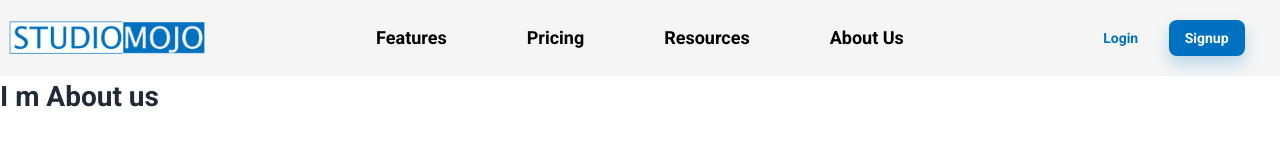
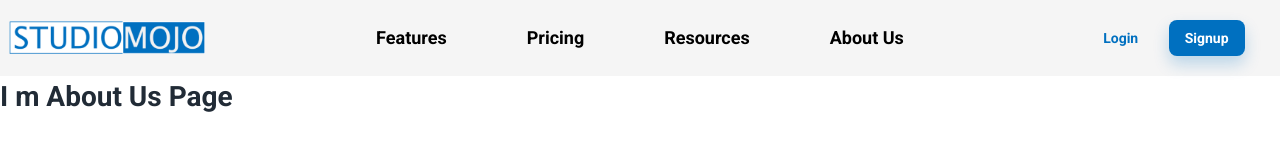
Before and after one commit to RAKITHA-AMADITHYA/Studio-Mojo, a React (Vite) app: page /about in a window 1280 px wide. Shown: the top 168 px of the page. Built offline with nearby package versions, Linux system fonts and the light colour scheme.

Commit message:
created about us jsx

```diff
--- a/src/pages/AboutUs.jsx
+++ b/src/pages/AboutUs.jsx
@@ -3,7 +3,7 @@ import React from 'react'
 const AboutUs = () => {
   return (
     <div>
-<h1>I m About us</h1>
+<h1>I m About Us Page</h1>
    </div>
   )
 }
```
